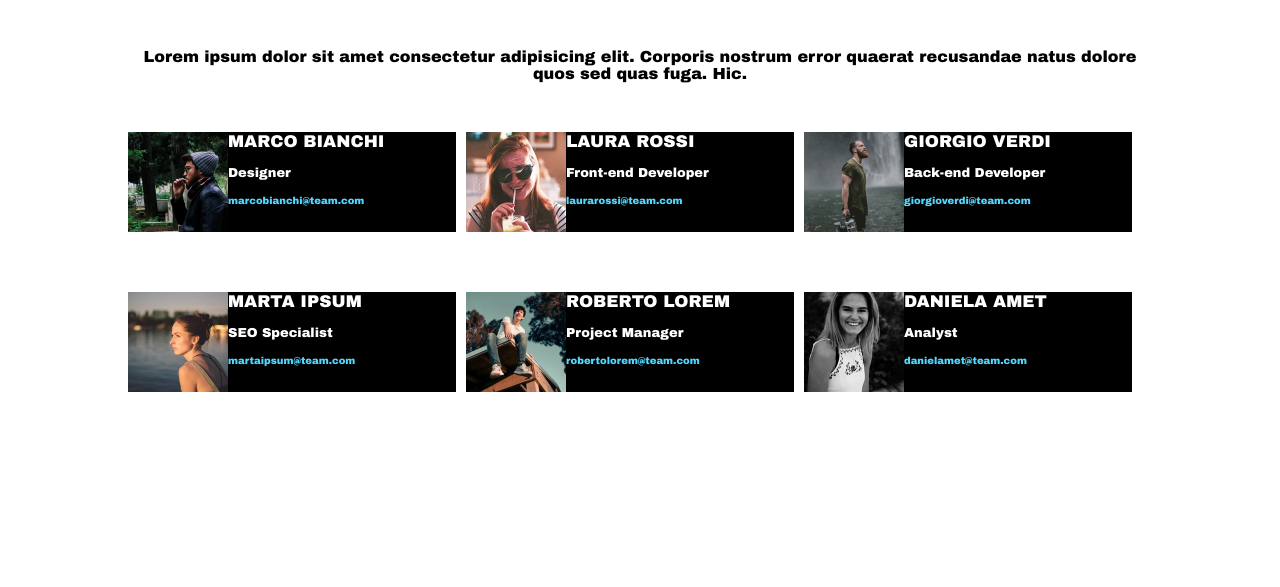
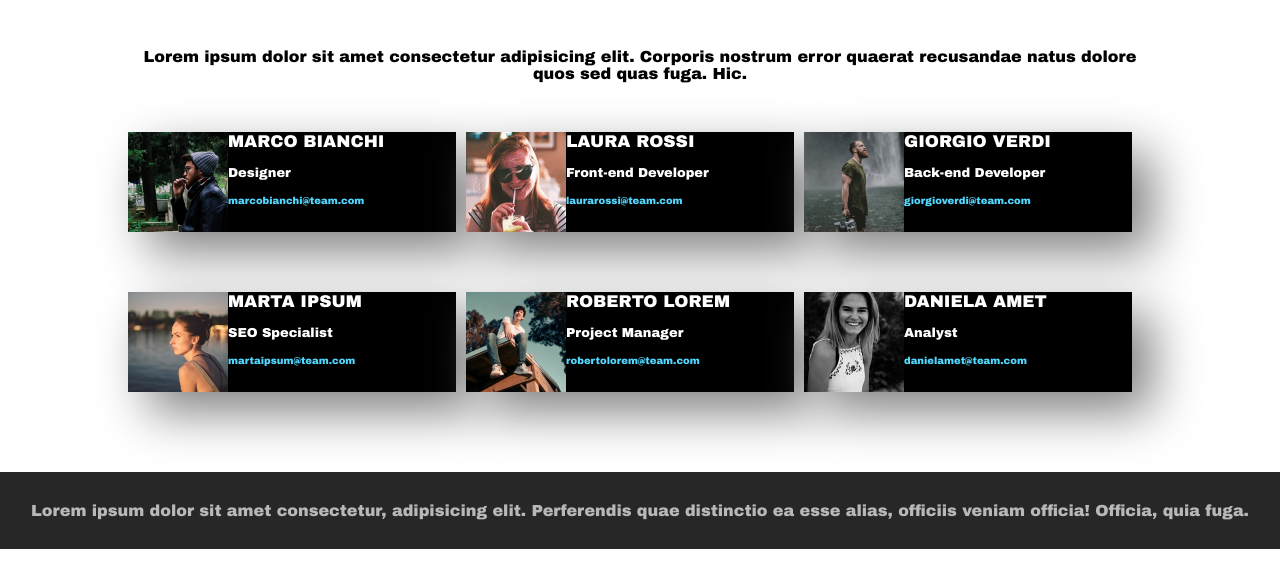
Before and after one commit to FraBona/html-css-float-cards, a plain HTML site: page index.html in a window 1280 px wide. Shown: the part 87-674 px from the top of the page. Drawn offline with Linux system fonts and the light colour scheme.

Commit message:
commit-last

```diff
--- a/css/main.css
+++ b/css/main.css
@@ -33,6 +33,7 @@
   margin-right: 10px;
   margin-bottom: 10px;
   background-color: black;
+  box-shadow: 20px 20px 50px grey;
 }
 
 .clearfix:after{
@@ -66,7 +67,18 @@
   color: #52d7ff;
 }
 
+.under-page{
+  margin: 0 auto;
+  background-color: #272727;
+  width: 100%;
+  padding: 30px;
+  margin-top: 70px;
+}
 
+.under-page > p{
+  text-align: center;
+  color: #b8b8b8;
+}
 
 
 
--- a/index.html
+++ b/index.html
@@ -67,5 +67,11 @@
       </div>
     </section>
   </main>
+
+  <footer>
+    <div class="under-page">
+      <p>Lorem ipsum dolor sit amet consectetur, adipisicing elit. Perferendis quae distinctio ea esse alias, officiis veniam officia! Officia, quia fuga.</p>
+    </div>
+  </footer>
 </body>
 </html>
```
